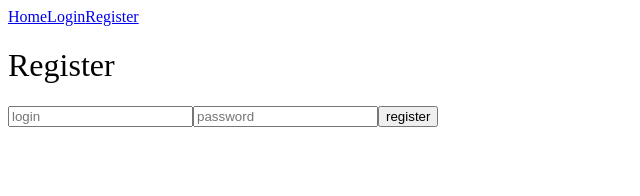
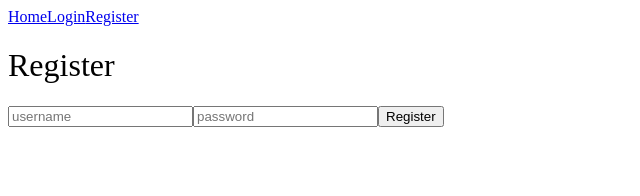
Before and after one commit to Kostyshyn/rest-api-client, a Vue app: page /#/register in a window 1280 px wide. Shown: the top 196 px of the page, without its empty margins (0-640 px from the left). Built offline with nearby package versions, Linux system fonts and the light colour scheme; the HTML template or start-up script is replaced by a standard one.

Commit message:
dev user registration, create endpoint

```diff
--- a/src/components/Login.vue
+++ b/src/components/Login.vue
@@ -20,19 +20,20 @@ export default {
       msg: 'Login',
       username: '',
       password: '',
+      user: null,
       errors: []
     }
   },
   methods: {
     login () {
-      let uri = 'http://localhost:8888/users/register';
+      let uri = 'http://localhost:8888/users/login';
       axios.post(uri, {
         credentials: {
           username: this.username,
           password: this.password
         }
       }).then(response => {
-        console.log(response.data)
+        console.log(response.data.user)
       }).catch(e => {
         this.errors.push(e.error)
         console.log(e.response)
--- a/src/components/Register.vue
+++ b/src/components/Register.vue
@@ -1,20 +1,54 @@
 <template>
   <div class="hello">
     <h1>{{ msg }}</h1>
-    <form action="">
-    	<input type="text" placeholder="login">
-    	<input type="password" placeholder="password">
-    	<input type="submit" value="register">
+    <form action="" @submit.prevent="register">
+      <input type="text" placeholder="username" v-model="username">
+      <input type="password" placeholder="password" v-model="password">
+      <button type="submit">Register</button>
     </form>
+ 	<h2 v-if="user">Hello, {{ user.username }}</h2>
   </div>
 </template>
 
 <script>
+
+import axios from 'axios'
+
 export default {
   name: 'Register',
   data () {
     return {
-      msg: 'Register'
+      msg: 'Register',
+      username: '',
+      password: '',
+      user: null,
+      errors: []
+    }
+  },
+  methods: {
+    register () {
+      let uri = 'http://localhost:8888/users/register';
+      axios.post(uri, {
+        credentials: {
+          username: this.username,
+          password: this.password
+        }
+      }).then(response => {
+        console.log(response.data)
+        this.user = response.data.user
+      }).catch(e => {
+        this.errors.push(e.error)
+        console.log(e.response)
+      })
+
+      // axios.get(`http://jsonplaceholder.typicode.com/posts`)
+      // .then(response => {
+      //   // JSON responses are automatically parsed.
+      //   console.log(response.data)
+      // })
+      // .catch(e => {
+      //   this.errors.push(e)
+      // })
     }
   }
 }
```
